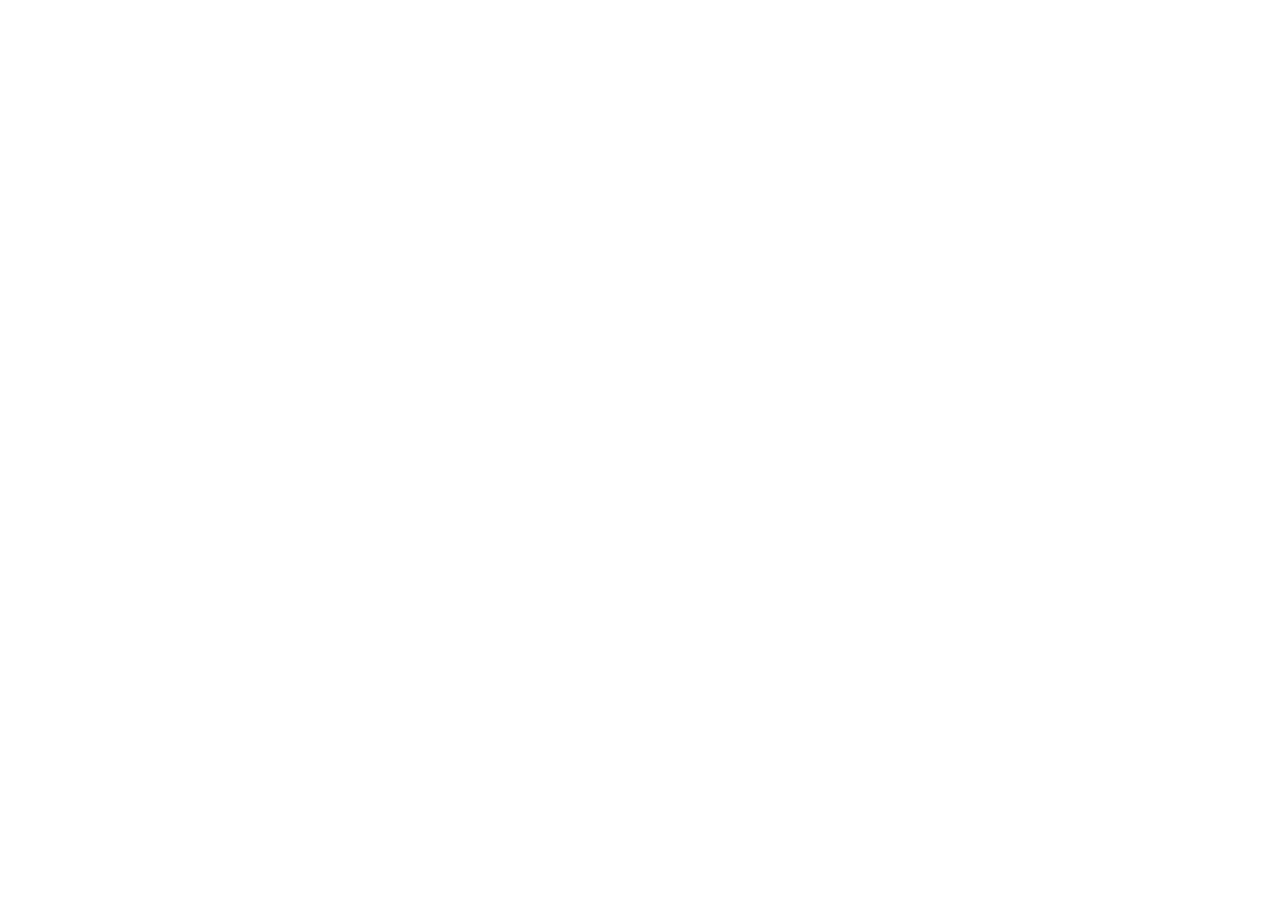
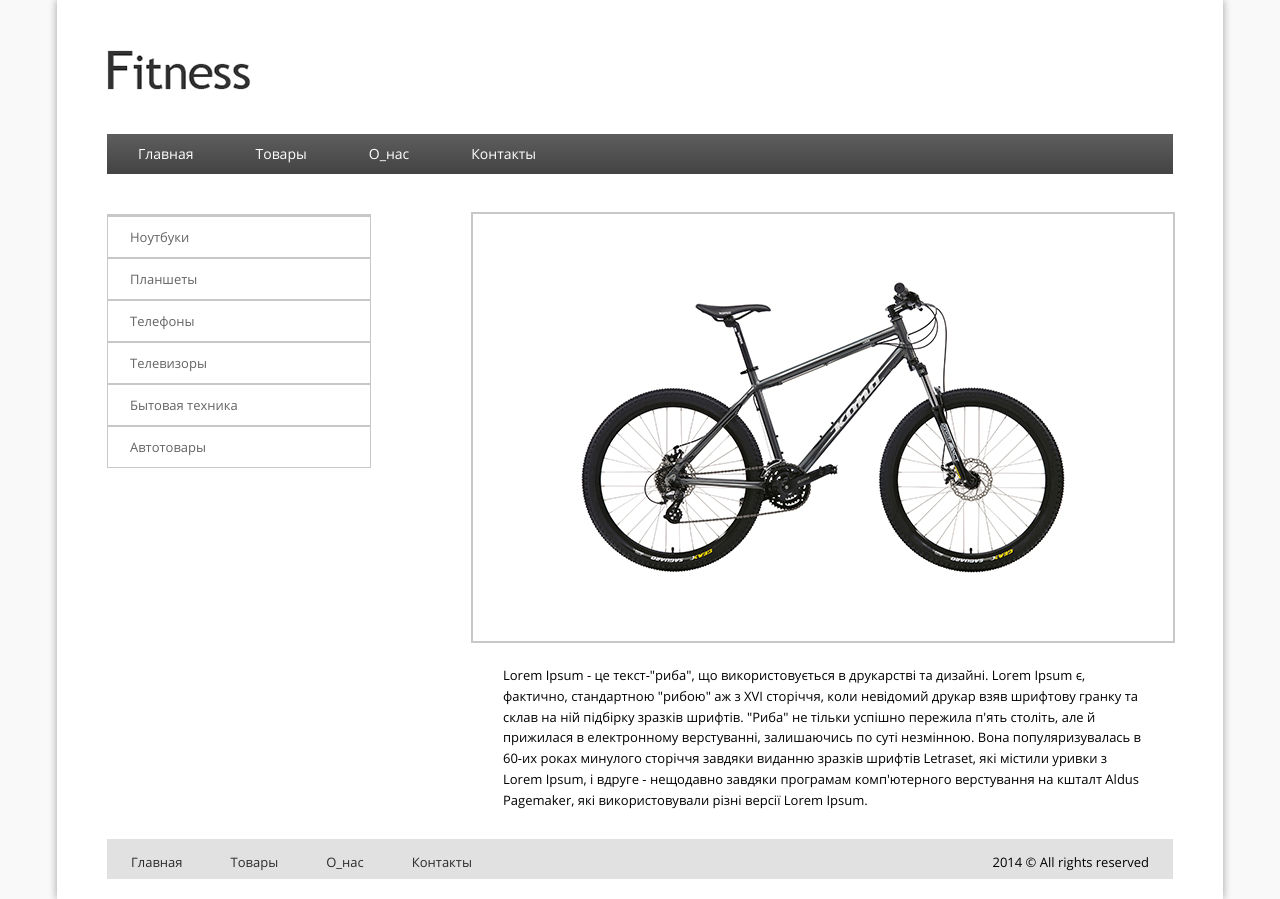
Before and after one commit to nataliiajefimockina/goit-hw-3, a plain HTML site: page index.html in a window 1280 px wide. Before the commit the page ends 800 px from the top, so only its background shows below. Drawn offline with Linux system fonts and the light colour scheme.

Commit message:
Version 1.0

```diff
--- /dev/null
+++ b/css/kosher-reset.css
@@ -0,0 +1,43 @@
+html, body, div, span, applet, object, iframe,
+h1, h2, h3, h4, h5, h6, p, blockquote, pre,
+a, abbr, acronym, address, big, cite, code,
+del, dfn, em, img, ins, kbd, q, s, samp,
+small, strike, strong, sub, sup, tt, var,
+b, u, i, center,
+dl, dt, dd, ol, ul, li,
+fieldset, form, label, legend,
+table, caption, tbody, tfoot, thead, tr, th, td,
+article, aside, canvas, details, embed,
+figure, figcaption, footer, header, hgroup,
+menu, nav, output, ruby, section, summary,
+time, mark, audio, video {
+	margin: 0;
+	padding: 0;
+	border: 0;
+	font-size: 100%;
+	font: inherit;
+	vertical-align: baseline;
+}
+/* HTML5 display-role reset for older browsers */
+article, aside, details, figcaption, figure,
+footer, header, hgroup, menu, nav, section {
+	display: block;
+}
+body {
+	line-height: 1;
+}
+ol, ul {
+	list-style: none;
+}
+blockquote, q {
+	quotes: none;
+}
+blockquote:before, blockquote:after,
+q:before, q:after {
+	content: '';
+	content: none;
+}
+table {
+	border-collapse: collapse;
+	border-spacing: 0;
+}
--- /dev/null
+++ b/css/style.css
@@ -0,0 +1,163 @@
+@import url('kosher-reset.css');
+
+@font-face {
+    font-family: 'OpenSans';
+    src: url('../fonts/OpenSans.otf');
+}
+
+body {
+    background-color: #f9f9f9;
+}
+
+.wrapper {
+    width: 1066px;
+    margin: 0 auto;
+    padding: 50px 50px 60px;
+    box-shadow: 0px 0px 8px 0px rgba(158,158,158,1);
+    background-color: #ffffff;
+    font: 13px 'OpenSans', sans-serif;
+}
+
+/* HEADER */
+
+.header {
+    width: 1066px;
+    height: 123px;
+}
+
+nav {
+    float: left;
+    clear: left;
+}
+
+.top-menu {
+    width: 1066px;
+    height: 40px;
+    margin: 40px 0;
+	background: linear-gradient(to top, #444343 0%, #5e5e5e 100%);
+}
+
+.top-menu a {
+    text-decoration: none;
+    display: block;
+    padding: 10px 30px;
+    border-right: 1px solid transparent;
+    border-left: 1px solid transparent;
+    color: #fff;
+    font-size: 14px;
+}
+
+.top-menu li {
+    display: inline-block;
+    float: left;
+}
+
+.top-menu li:hover {
+	background: linear-gradient(to top, #2e2e2e 0%, #444444 100%);
+	/*border-right: 1px solid #838383;
+	border-left: 1px solid #838383;
+	background-clip: border-box;*/
+	outline: 1px solid #838383;
+	outline-offset: -1px;
+}
+
+.box:after {
+     visibility: hidden;
+     display: block;
+     font-size: 0;
+     content: " ";
+     clear: both;
+     height: 0;
+     }
+
+.box { display: inline-block; }
+/* start commented backslash hack \*/
+* html .box { height: 1%; }
+.box { display: block; }
+/* close commented backslash hack */
+
+.box {
+    width: 1066px;
+}
+
+/* SIDEBAR */
+
+.sidebar {
+    display: block;
+    float: left;
+    border-top: 1px solid #c8c8c8;
+}
+
+.sidebar a {
+    text-decoration: none;
+}
+
+.sidebar li {
+    width: 240px;
+	height: 40px;
+    padding-left: 22px;
+    line-height: 40px;
+    border: 1px solid #c8c8c8;
+}
+
+.sidebar li a {
+    color: #656363;
+}
+
+.sidebar li a:hover {
+    padding-left: 35px;
+    color: #2c2c2c;
+    background-color: #f9f9f9;
+}
+
+/* CONTENT */
+
+.content {
+    width: 700px;
+    float: right;
+}
+
+.content p {
+    display: inline-block;
+     text-align: left;
+    overflow: hidden;
+    padding: 24px 30px 24px;
+    line-height: 1.6;
+}
+
+.img {
+    float: right;
+    width: 500px;
+    height: 307px;
+    outline: 2px solid #c8c8c8;
+    padding: 60px 100px;
+}
+
+/* FOOTER */
+
+.footer {
+    float: left;
+    width: 1066px;
+    height: 40px;
+    background-color: #e1e1e1;
+}
+
+.footer-menu li {
+    display: inline-block;
+    float: left;
+    padding: 14px 24px 9px;
+}
+
+.footer-menu a {
+    text-decoration: none;
+    color: #2c2c2c;
+}
+
+.footer-menu li:hover {
+	text-decoration: underline;
+}
+
+.copy {
+    float: right;
+    padding: 14px 24px;
+}
--- a/index.html
+++ b/index.html
@@ -1,10 +1,53 @@
 <!DOCTYPE html>
-<html>
+<html lang="en">
     <head>
         <meta charset="utf-8">
-        <title></title>
+        <title>Fitness</title>
+        <link rel="stylesheet" href="css/style.css">
     </head>
     <body>
+        <div class="wrapper">
+            <div class="header">
+                <h1><a href="index.html"><img src="img/logo.png" alt="Fitness logo"></a></h1>
+                <nav>
+                    <ul class="top-menu">
+                        <li><a href="x">Главная</a></li>
+                        <li><a href="x">Товары</a></li>
+                        <li><a href="x">О_нас</a></li>
+                        <li><a href="x">Контакты</a></li>
+                    </ul>
+                </nav>
+            </div>
+            <div class="box">
+                <div class="sidebar">
+                    <ul class="sidebar">
+                        <li><a href="x" class="s1">Ноутбуки</a></li>
+    			        <li><a href="x" class="s2">Планшеты</a></li>
+			            <li><a href="x" class="s3">Телефоны</a></li>
+			            <li><a href="x" class="s4">Телевизоры</a></li>
+			            <li><a href="x" class="s5">Бытовая техника</a></li>
+			            <li><a href="x" class="s6">Автотовары</a></li>
+                    </ul>
+                </div>
+                <div class="content">
+                    <div class="img">
+			        <img src="img/image.png" alt="Велосипед">
+		            </div>
+                    <p>Lorem Ipsum - це текст-"риба", що використовується в друкарстві та дизайні. Lorem Ipsum є, фактично, стандартною "рибою" аж з XVI сторіччя, коли невідомий друкар взяв шрифтову гранку та склав на ній підбірку зразків шрифтів. "Риба" не тільки успішно пережила п'ять століть, але й прижилася в електронному верстуванні, залишаючись по суті незмінною. Вона популяризувалась в 60-их роках минулого сторіччя завдяки виданню зразків шрифтів Letraset, які містили уривки з Lorem Ipsum, і вдруге - нещодавно завдяки програмам комп'ютерного верстування на кшталт Aldus Pagemaker, які використовували різні версії Lorem Ipsum.</p>
+                </div>
+            </div>
+            <div class="footer">
+                <nav>
+			        <ul class="footer-menu">
+                        <li><a href="x" class="f1">Главная</a></li>
+                        <li><a href="x" class="f2">Товары</a></li>
+                        <li><a href="x" class="f3">О_нас</a></li>
+				        <li><a href="x" class="f4">Контакты</a></li>
 
+                    </ul>
+				</nav>
+                    <span class="copy">2014 &#169; All rights reserved</span>
+            </div>
+        </div>
     </body>
 </html>
```
Also changed, not shown: fonts/OpenSans.otf (added), img/image.png (added), img/logo.png (added), 1 other file.
